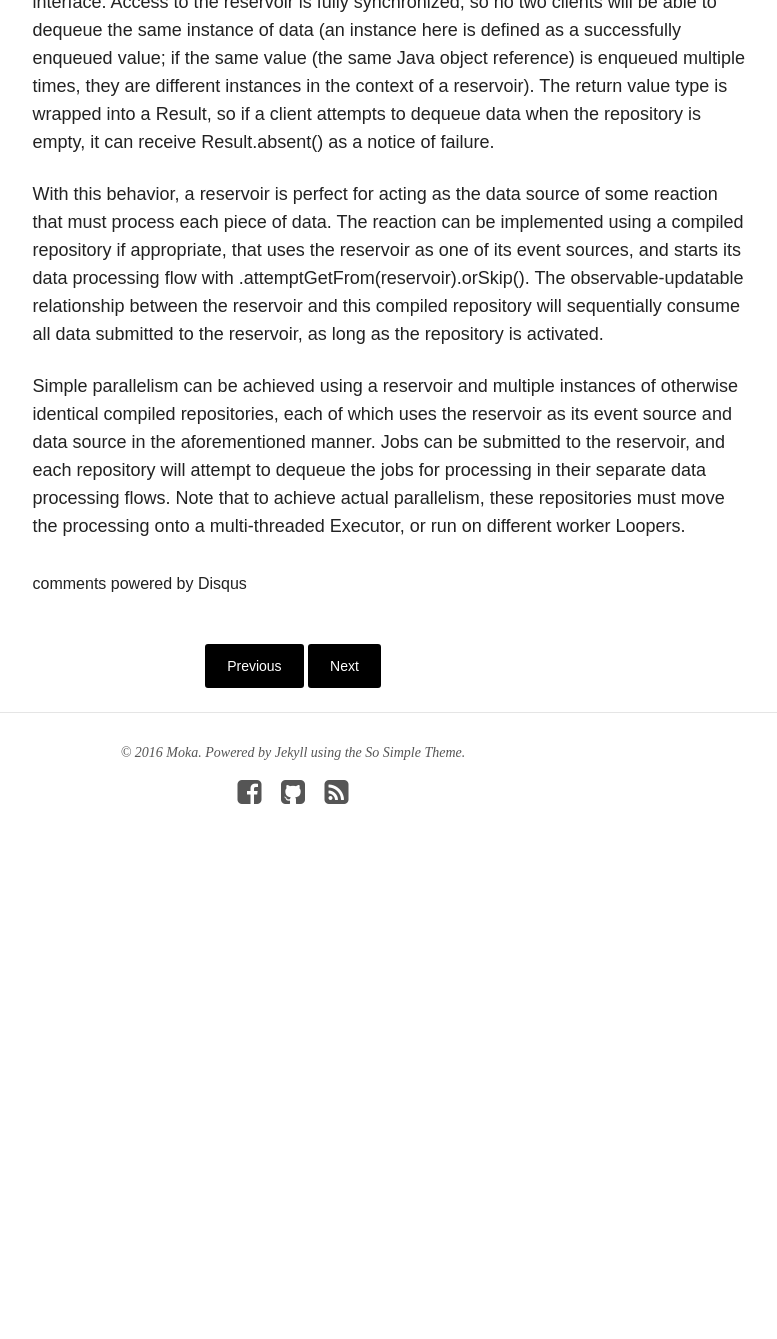
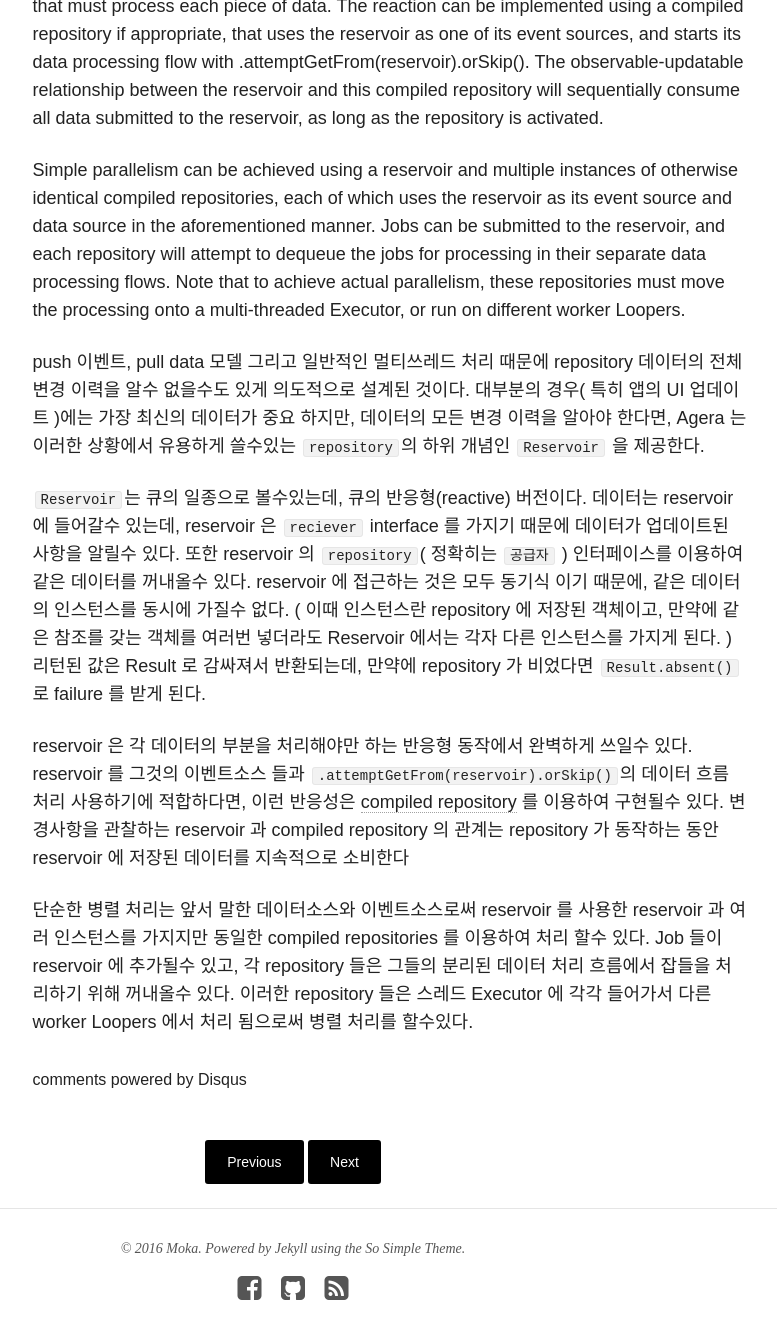
Before and after one commit to steadymoka/moka-a.github.io, a Jekyll site: the page built from _posts/blog/2016-04-19-agera.md, in a window 1280 px wide and 1400 px high, scrolled down 1769 px. Shown: the top 1339 px of the window, without its empty margins (347-1124 px from the left). Built offline with Jekyll 4.4.1, drawn with Linux system fonts in a browser that asks for light colours; nearby versions of some CDN libraries; library files that are not in the unit come from our copies; comment, search, counter and statistics services are not loaded; before the commit the page ends 2673 px from its top, so only the background shows below that; some of the changed text lies outside the part shown.

Commit message:
edit index.html

```diff
--- a/_posts/blog/2016-04-19-agera.md
+++ b/_posts/blog/2016-04-19-agera.md
@@ -21,13 +21,17 @@ date: 2016-04-19T23:39:55-04:00
 
 Due to the push event, pull data model and the general multi-threaded handling, an updatable may not see the full change history of a repository’s data. This is by design: in most cases (particularly for updating the app’s UI), only the latest, most up-to-date data should matter. However, if the clients should (at least collectively) know the full history of changes, Agera provides a subtype of Repository: Reservoir, that can be useful for these scenarios.
 
-push 이벤트, pull data 모델 그리고 일반적인 멀티쓰레드 처리 때문에 저장소 데이터의 전체 변경 이력을 알수 없을수도 있다. 대부분의 경우( 특히 앱의 UI 업데이트 )는 가장 최신의 데이터가 중요하다. 하지만 모든 변경 이력을 안다면  Agera 는 이러한 상황에서 유용한 저장소의 하위 개념인 Reservoir 을 제공한다.
-
-Reservoir 은 큐의 반응형(reactive) 버전이다. 데이터는 Reservoir 에 들어갈수 있다.(enqueued)
-
-
 A Reservoir is the reactive version of a Queue. Data can be enqueued to the reservoir using its Receiver interface, causing it to notify its client updatables, which can in turn dequeue the same data using the reservoir’s Repository (Supplier, to be precise) interface. Access to the reservoir is fully synchronized, so no two clients will be able to dequeue the same instance of data (an instance here is defined as a successfully enqueued value; if the same value (the same Java object reference) is enqueued multiple times, they are different instances in the context of a reservoir). The return value type is wrapped into a Result, so if a client attempts to dequeue data when the repository is empty, it can receive Result.absent() as a notice of failure.
 
 With this behavior, a reservoir is perfect for acting as the data source of some reaction that must process each piece of data. The reaction can be implemented using a compiled repository if appropriate, that uses the reservoir as one of its event sources, and starts its data processing flow with .attemptGetFrom(reservoir).orSkip(). The observable-updatable relationship between the reservoir and this compiled repository will sequentially consume all data submitted to the reservoir, as long as the repository is activated.
 
 Simple parallelism can be achieved using a reservoir and multiple instances of otherwise identical compiled repositories, each of which uses the reservoir as its event source and data source in the aforementioned manner. Jobs can be submitted to the reservoir, and each repository will attempt to dequeue the jobs for processing in their separate data processing flows. Note that to achieve actual parallelism, these repositories must move the processing onto a multi-threaded Executor, or run on different worker Loopers.
+
+
+push 이벤트, pull data 모델 그리고 일반적인 멀티쓰레드 처리 때문에 repository 데이터의 전체 변경 이력을 알수 없을수도 있게 의도적으로 설계된 것이다. 대부분의 경우( 특히 앱의 UI 업데이트 )에는 가장 최신의 데이터가 중요 하지만, 데이터의 모든 변경 이력을 알아야 한다면, Agera 는 이러한 상황에서 유용하게 쓸수있는 `repository`의 하위 개념인 `Reservoir` 을 제공한다.
+
+`Reservoir`는  큐의 일종으로 볼수있는데, 큐의 반응형(reactive) 버전이다. 데이터는 reservoir 에 들어갈수 있는데, reservoir 은 `reciever` interface 를 가지기 때문에 데이터가 업데이트된 사항을 알릴수 있다. 또한 reservoir 의 `repository`( 정확히는 `공급자` ) 인터페이스를 이용하여 같은 데이터를 꺼내올수 있다. reservoir 에 접근하는 것은 모두 동기식 이기 때문에, 같은 데이터의 인스턴스를 동시에 가질수 없다. ( 이때 인스턴스란 repository 에 저장된 객체이고, 만약에 같은 참조를 갖는 객체를 여러번 넣더라도 Reservoir 에서는 각자 다른 인스턴스를 가지게 된다. ) 리턴된 값은 Result 로 감싸져서 반환되는데, 만약에 repository 가 비었다면 `Result.absent()` 로 failure 를 받게 된다.
+
+reservoir 은 각 데이터의 부분을 처리해야만 하는 반응형 동작에서 완벽하게 쓰일수 있다. reservoir 를 그것의 이벤트소스 들과 `.attemptGetFrom(reservoir).orSkip()`의 데이터 흐름 처리 사용하기에 적합하다면, 이런 반응성은 [compiled repository](https://github.com/google/agera/wiki/Compiled-repositories) 를 이용하여 구현될수 있다. 변경사항을 관찰하는 reservoir 과 compiled repository 의 관계는 repository 가 동작하는 동안 reservoir 에 저장된 데이터를 지속적으로 소비한다
+
+단순한 병렬 처리는 앞서 말한 데이터소스와 이벤트소스로써 reservoir 를 사용한 reservoir 과 여러 인스턴스를 가지지만 동일한 compiled repositories 를 이용하여 처리 할수 있다. Job 들이 reservoir 에 추가될수 있고, 각 repository 들은 그들의 분리된 데이터 처리 흐름에서 잡들을 처리하기 위해 꺼내올수 있다. 이러한 repository 들은 스레드 Executor 에 각각 들어가서 다른 worker Loopers 에서 처리 됨으로써 병렬 처리를 할수있다.
--- a/index.html
+++ b/index.html
@@ -6,13 +6,13 @@ search_omit: true
 ---
 <div style="
 width: 75%;
-font-weight: bold;
 font-size: 24px;
 padding-left: 10px;
 margin-bottom: 25px;">
 
 주로 안드로이드 관련 포스팅을 합니다<br>
 host by github page
+.. blar bla 블라 블라 ...
 
 </div>
 
```
